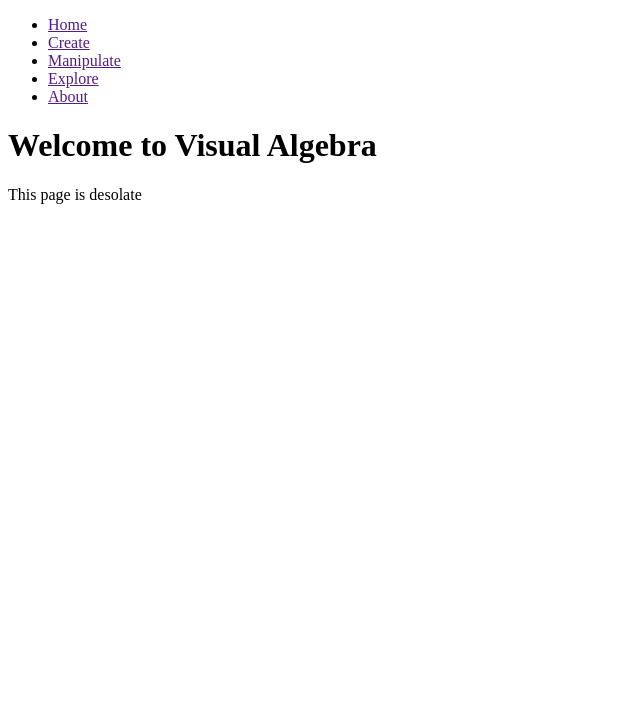
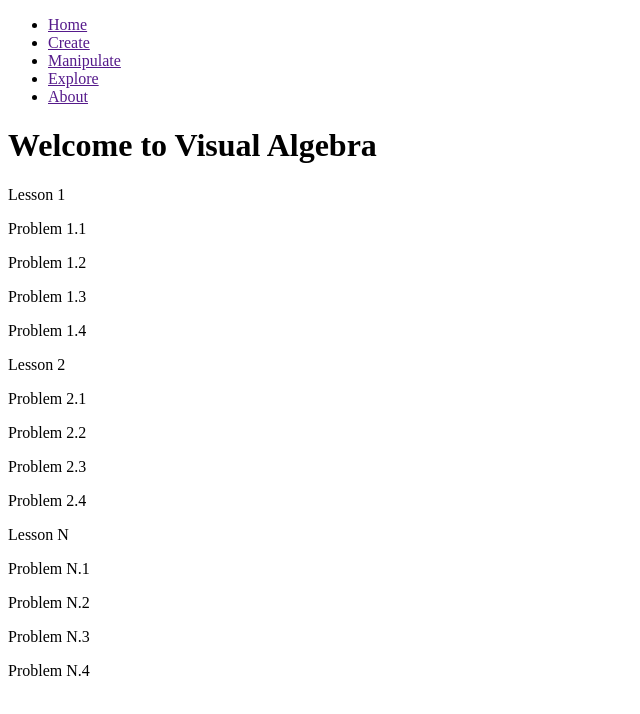
Before and after one commit to visualAlgebra/cmpsc488, a plain HTML site: page src/Explorer.html in a window 1280 px wide. Shown: the whole page, without its empty margins (0-640 px from the left). Drawn offline with Linux system fonts and the light colour scheme.

```diff
--- a/src/Explorer.html
+++ b/src/Explorer.html
@@ -13,7 +13,21 @@
 
 		<h1> Welcome to Visual Algebra</h1>
 
-		<p>This page is desolate</p>
+		<p>Lesson 1</p>
+		<p>   Problem 1.1</p>
+		<p>   Problem 1.2</p>
+		<p>   Problem 1.3</p>
+		<p>   Problem 1.4</p>
+		<p>Lesson 2</p>
+		<p>   Problem 2.1</p>
+		<p>   Problem 2.2</p>
+		<p>   Problem 2.3</p>
+		<p>   Problem 2.4</p>
+		<p>Lesson N</p>
+		<p>   Problem N.1</p>
+		<p>   Problem N.2</p>
+		<p>   Problem N.3</p>
+		<p>   Problem N.4</p>
 
 	</body>
 </html>
```
Also changed, not shown: src/About_Contact_Us.html (+2 -1 lines).
